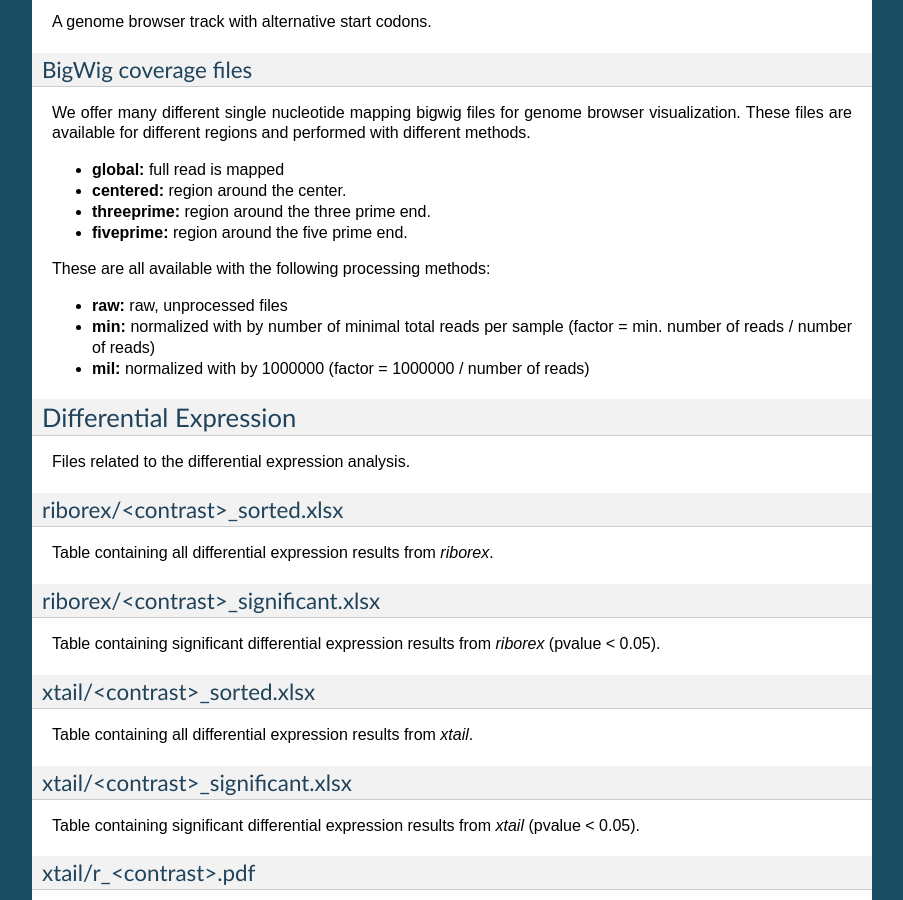
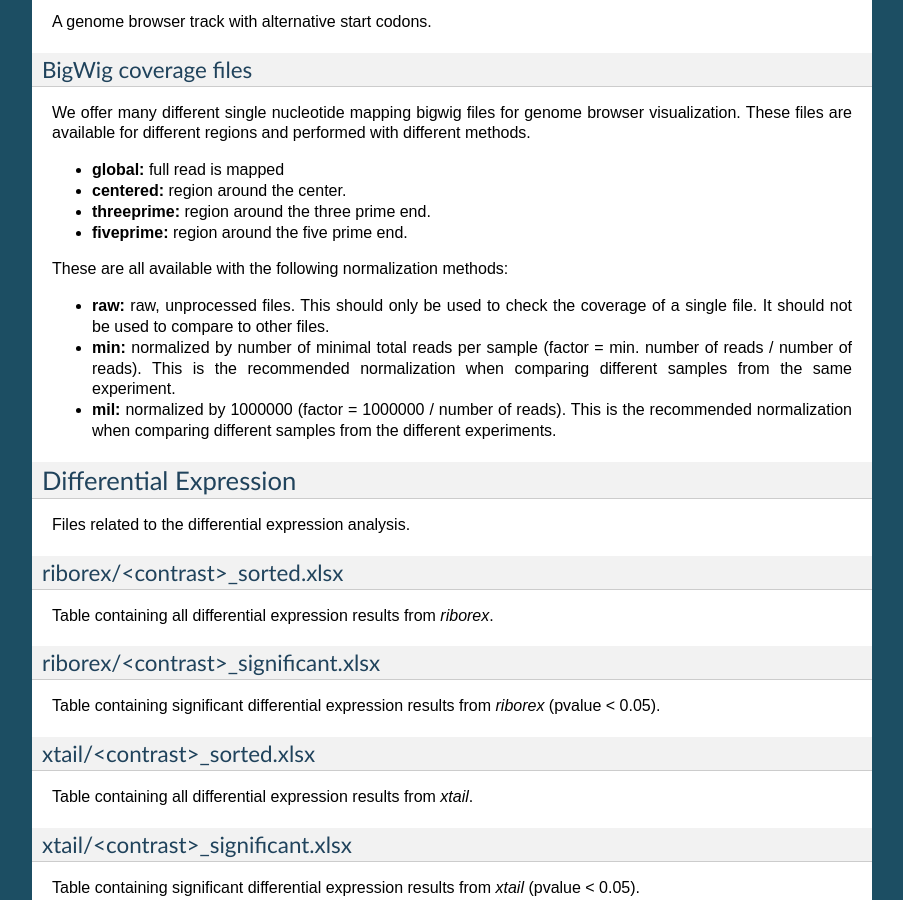
Before and after one commit to RickGelhausen/HRIBO_ReadTheDocs, a Sphinx documentation site: the page built from docs/source/analysis-results.rst, in a window 1280 px wide and 900 px high, scrolled down 4808 px. Shown: the whole window, without its empty margins (198-1101 px from the left). Built offline with Sphinx 7.4.7, drawn with Linux system fonts in a browser that asks for light colours; some of the changed text lies outside the part shown.

Commit message:
Updated docu to 1.5.1

```diff
--- a/docs/source/analysis-results.rst
+++ b/docs/source/analysis-results.rst
@@ -322,11 +322,11 @@ These files are available for different regions and performed with different met
 • **threeprime:** region around the three prime end.
 • **fiveprime:** region around the five prime end.
 
-These are all available with the following processing methods:
+These are all available with the following normalization methods:
 
-• **raw:** raw, unprocessed files
-• **min:** normalized with by number of minimal total reads per sample (factor = min. number of reads / number of reads)
-• **mil:** normalized with by 1000000 (factor = 1000000 / number of reads)
+• **raw:** raw, unprocessed files. This should only be used to check the coverage of a single file. It should not be used to compare to other files.
+• **min:** normalized by number of minimal total reads per sample (factor = min. number of reads / number of reads). This is the recommended normalization when comparing different samples from the same experiment.
+• **mil:** normalized by 1000000 (factor = 1000000 / number of reads). This is the recommended normalization when comparing different samples from the different experiments.
 
 Differential Expression
 =======================
@@ -465,6 +461,10 @@ The overview table for the default workflow will contain annotation. reparation,
 | Nucleotide_seq                            | The nucleotide sequence of the annotated feature.                           |
 +-------------------------------------------+-----------------------------------------------------------------------------+
 | Aminoacid_seq                             | The amino acid sequence of the annotated feature.                           |
++-------------------------------------------+-----------------------------------------------------------------------------+
+| <method>-<condition>-<replicate>_TE       | The translational efficiency for the given sample.                          |
++-------------------------------------------+-----------------------------------------------------------------------------+
+| <method>-<condition>-<replicate>_rpkm     | The RPKM for the given sample. (ReadsPerKilobaseMillion)                    |
 +-------------------------------------------+-----------------------------------------------------------------------------+
 | Evidence_reparation                       | The sample this ORF was predicted in (for reparation)                       |
 +-------------------------------------------+-----------------------------------------------------------------------------+
--- a/docs/source/overview.rst
+++ b/docs/source/overview.rst
@@ -87,8 +87,8 @@ Now, download and unpack the latest version of ``HRIBO`` by entering the followi
 
 .. code-block:: bash
 
-    wget https://github.com/RickGelhausen/HRIBO/archive/1.4.4.tar.gz
-    tar -xzf 1.4.4.tar.gz; mv HRIBO-1.4.4 HRIBO; rm 1.4.4.tar.gz;
+    wget https://github.com/RickGelhausen/HRIBO/archive/1.5.1.tar.gz
+    tar -xzf 1.5.1.tar.gz; mv HRIBO-1.5.1 HRIBO; rm 1.5.1.tar.gz;
 
 ``HRIBO`` is now in a subdirectory of your project directory.
 
```
Also changed, not shown: other parts of docs/source/analysis-results.rst (+0 -4 lines), docs/source/example-workflow.rst (+7 -6 lines), docs/source/extended-workflow.rst (+4 -3 lines).
